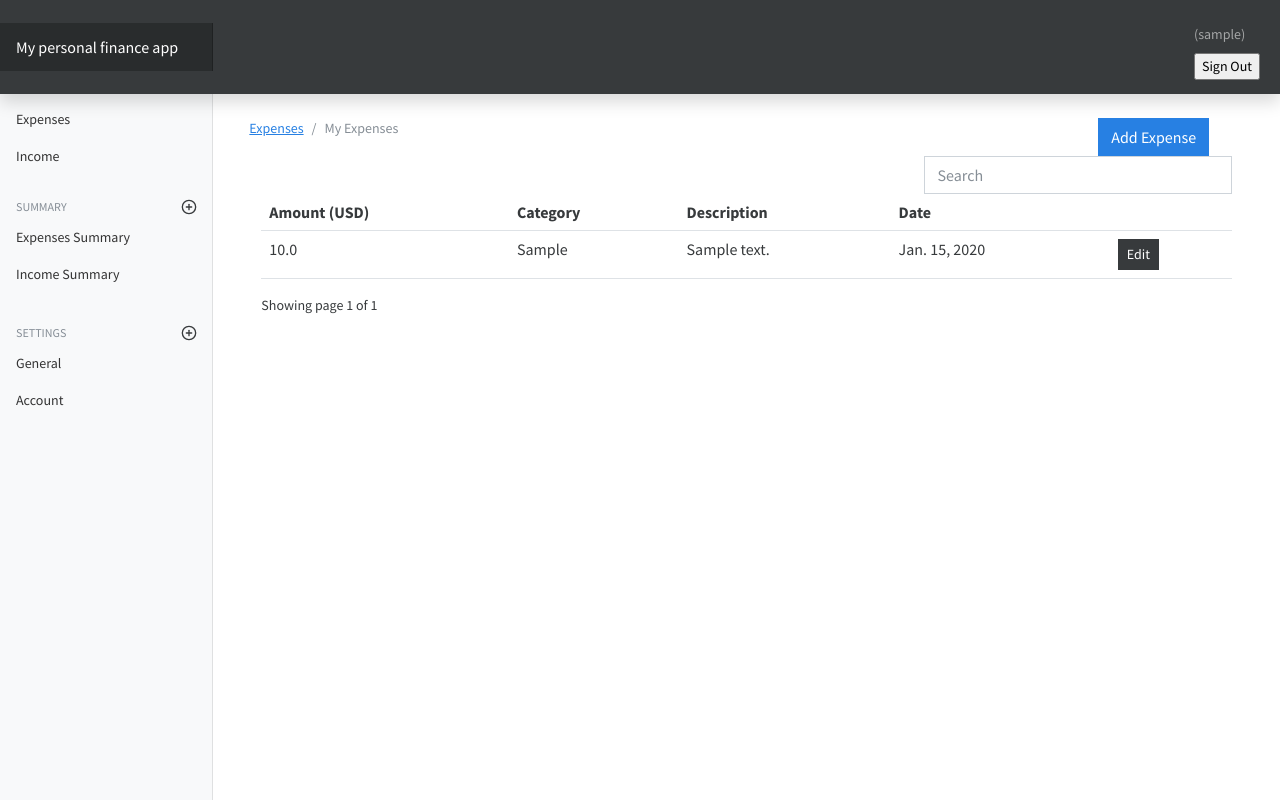
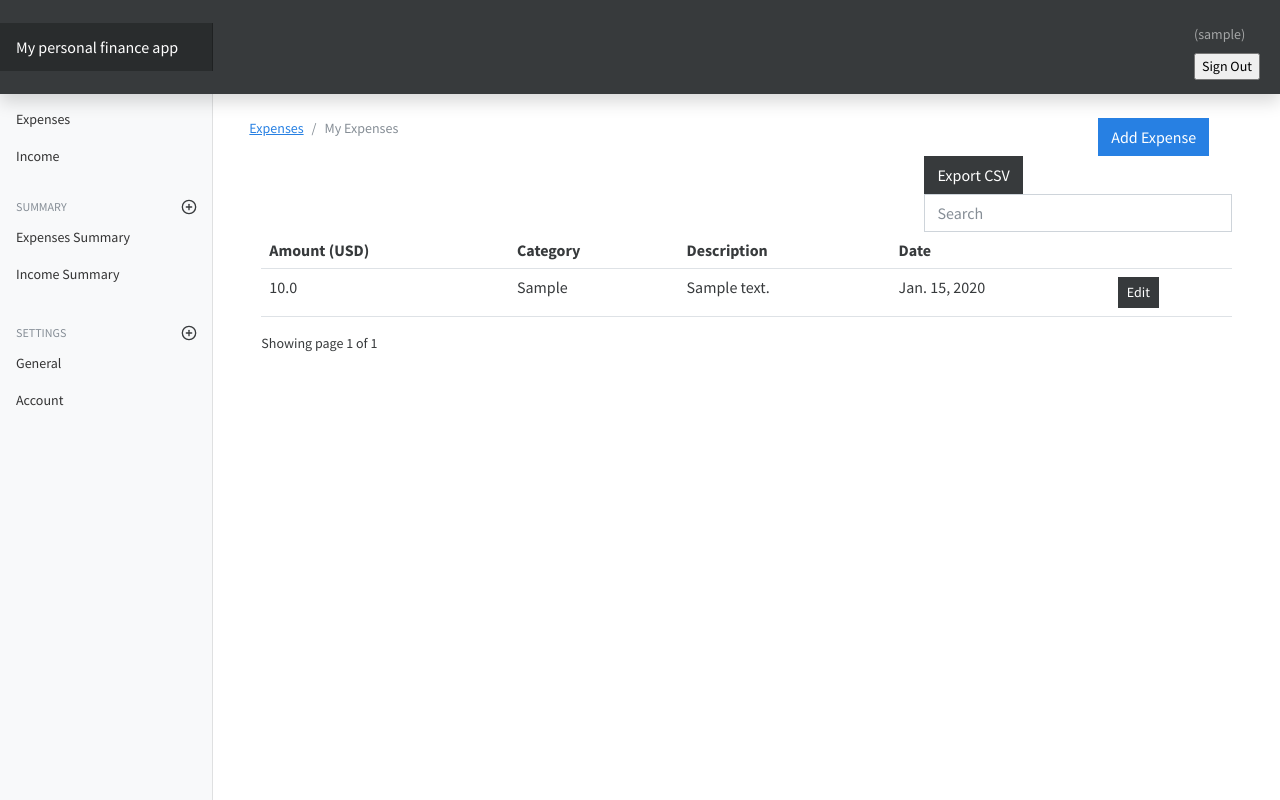
Before and after one commit to RafalJanko/PersonalFinanceApp, a Django app: page / in a window 1280 px wide. Run offline with Django 4.2, Linux system fonts and the light colour scheme; a user stored in the database is signed in; tables that the repository leaves empty hold one stand-in row (values such as "Sample post"); some libraries are stand-ins or nearby versions.

Commit message:
export to csv functionality

```diff
--- a/FinanceApp/urls.py
+++ b/FinanceApp/urls.py
@@ -10,5 +10,6 @@ urlpatterns = [
     path('search-expenses', csrf_exempt(views.search_expenses), name="search-expenses"),
     path('expense_category_summary', views.expense_category_summary, name="expense_category_summary"),
     path('stats', views.stats_view, name="stats"),
+    path('export_csv', views.export_csv, name="export-csv"),
 
 ]
--- a/FinanceApp/views.py
+++ b/FinanceApp/views.py
@@ -6,8 +6,9 @@ from django.contrib import messages
 from django.shortcuts import redirect
 from django.core.paginator import Paginator
 import json
-from django.http import JsonResponse
+from django.http import JsonResponse, HttpResponse
 import datetime
+import csv
 # Create your views here.
 
 def search_expenses(request):
@@ -124,3 +125,17 @@ def expense_category_summary(request):
 
 def stats_view(request):
     return render(request, 'FinanceApp/stats.html')
+
+def export_csv(request):
+    response = HttpResponse(content_type='text/csv')
+    response['Content-Disposition'] = 'attachment; filename=Expenses' + str(datetime.datetime.now())+'.csv'
+
+    writer = csv.writer(response)
+    writer.writerow(['Amount', 'Description', 'Category', 'Date'])
+
+    expenses = Expense.objects.filter(owner=request.user)
+
+    for expense in expenses:
+        writer.writerow([expense.amount, expense.description, expense.category, expense.date])
+
+    return response
--- a/templates/FinanceApp/index.html
+++ b/templates/FinanceApp/index.html
@@ -28,8 +28,12 @@
     {% include 'partials/_messages.html' %} {% if expenses.count %}
 
     <div class="row">
-      <div class="col-md-8"></div>
+      <div class="col-md-8">
+
+      </div>
       <div class="col-md-4">
+
+          <a href="{% url 'export-csv' %}" class="btn btn-secondary">Export CSV</a>
 
         <div class="form-group">
           <input type="text" class="form-control" id="searchField" placeholder="Search">
```
